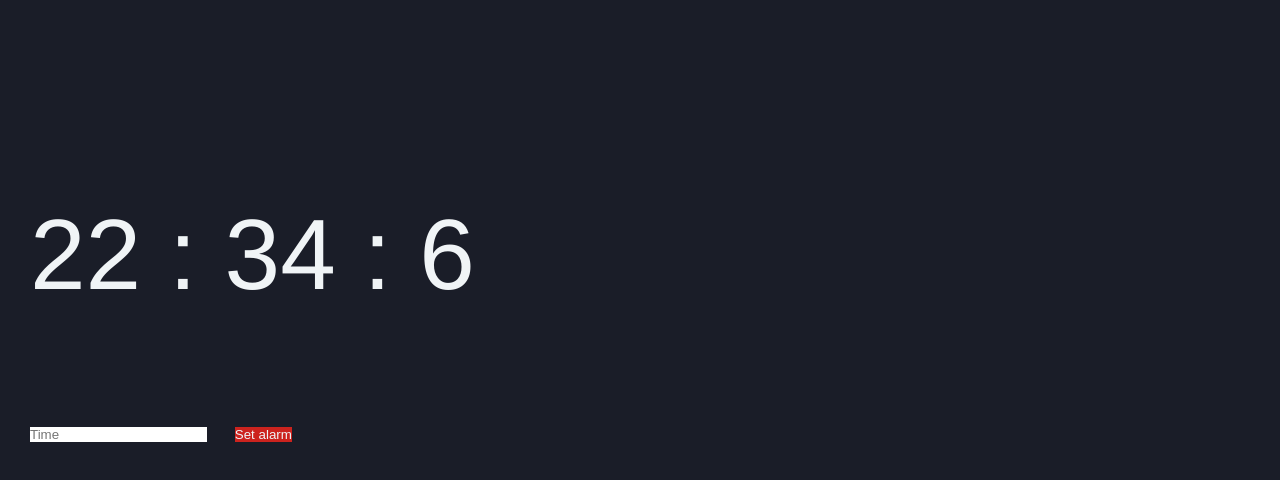
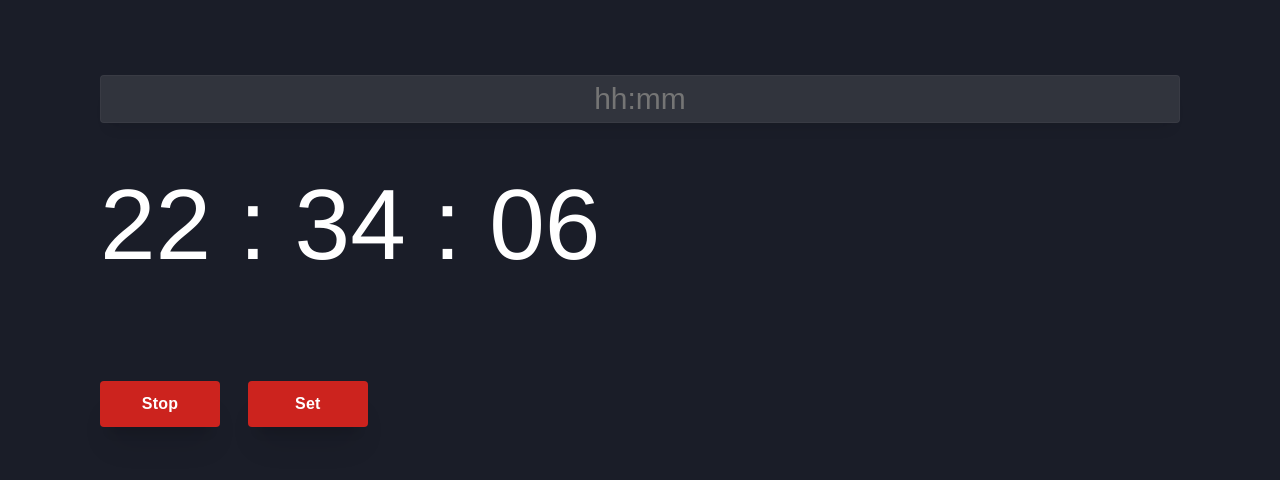
Before and after one commit to georgeedgar00/alarm-clock, a plain HTML site: page index.html in a window 1280 px wide. Drawn offline with Linux system fonts and the light colour scheme.

Commit message:
style update

```diff
--- a/assets/script/index.js
+++ b/assets/script/index.js
@@ -1,23 +1,51 @@
 'use strict';
 
 const display = document.getElementById('clock');
-let alarmTime = 0;
+let alarmTime = null;
+let alarmTimeout = null;
 
 function updateTime() {
     const date = new Date();
 
-    const hour = date.getHours();
-    const minutes = date.getMinutes();
-    const seconds = date.getSeconds();
+    const hour = formatTime(date.getHours());
+    const minutes = formatTime(date.getMinutes());
+    const seconds = formatTime(date.getSeconds());
 
 
 
     display.innerText=`${hour} : ${minutes} : ${seconds}`
 }
 
+function formatTime(time) {
+    if ( time < 10 ) {
+        return '0' + time;
+    }
+    return time;
+}
 
 function setAlarmTime(value) {
     alarmTime = value;
 }
 
+function setAlarm() {
+    if(alarmTime) {
+        const current = new Date();
+        const timeToAlarm = new Date(alarmTime);
+
+        if (timeToAlarm > current) {
+            const timeout = timeToAlarm.getTime() - current.getTime();
+            alarmTimeout = setTimeout(() => audio.play(), timeout);
+            alert('Alarm set');
+        }
+    }
+}
+
+function clearAlarm() {
+    audio.pause();
+    if (alarmTimeout) {
+        clearTimeout(alarmTimeout);
+        alert('Alarm cleared');
+    }
+}
+
 setInterval(updateTime, 1000);
--- a/assets/style/index.css
+++ b/assets/style/index.css
@@ -5,22 +5,59 @@
     --app-red: #cc231e;
     --app-green:#34a65f;
     --app-light-bg: #f0f4f6;
+    --app-white: #fff;
 }
 
 body {
   background-color: var(--app-dark-bg);
+  color: var(--app-white);
+
 }
 
-.container{
-  padding: 30px;
-  color: var(--app-light-bg);
+.container {
+  width: min(100% - 30px, 1080px);
+  margin-inline: auto;
+  font-size: 100px;
+
+}
+
+input:not([type=text]):focus {
+  border: 1px solid rgb(255 255 255 / 0.25);
+}
+
+input[type="button"] {
+    background-color: var(--app-red);
+    color: var(--app-light-bg);
+    text-align: center;
+    width: 120px;
+    height: 46px;
+    border-radius: 4px;
+    box-shadow: rgba(0, 0, 0, 0.1) 0px 26px 30px -10px, rgba(0, 0, 0, 0.1) 0px 16px 10px -10px;
+    font-size: 16px;
+    font-weight: 600;
+    letter-spacing: 0.2px;
+    transition: all 0.25s ease-in-out;
+    color: var(--app-white);
+    cursor: pointer;
+ }
+
+ input[type="button"]:hover {
+  background-color: var(--app-green);
+  color: var(--app-dark-bg);
+}
+
+input[type=text]{
+  height: 48px;
+  font-size: 30px;
+  font-weight: 400;
+  line-height: 48px;
   width: 100%;
-  font-weight: 400;
-  position: absolute;
-  margin-top: 150px;
-  font-size: 100px;
+  min-width: none;
+  padding: 0 15px;
+  border: 1px solid rgb(125 125 125 / 0.1);
+  background-color: rgb(255 255 255 / 0.1);
+  color: var(--app-white);
+  border-radius: 4px;
+  box-shadow: rgb(0 0 0 / 0.1) 0px 13px 15px -10px, rgb(0 0 0 / 0.1) 0px 8px 5px -10px;
+  text-align: center;
 }
- button{
-  background-color: var(--app-red);
-  color:var(--app-light-bg);
- }
--- a/index.html
+++ b/index.html
@@ -18,11 +18,16 @@
     <body>
         <main>
             <div class="container">
+                <form>
+                    <div class="input">
+                        <div><input type=text class="alarm-time" placeholder="hh:mm"></div>
+                    </div>
                     <div id="clock"></div>
                     <div class="controls">
-                        <input type="text" class="time" placeholder="Time"required>
-                        <button class="button set-alarm">Set alarm</button>
+                        <input type="button" class="stop-alarm" value="Stop">
+                        <input type="button" class="set-alarm" value="Set">
                     </div>
+                </form>
             </div>
         </main>
     </body>
```
